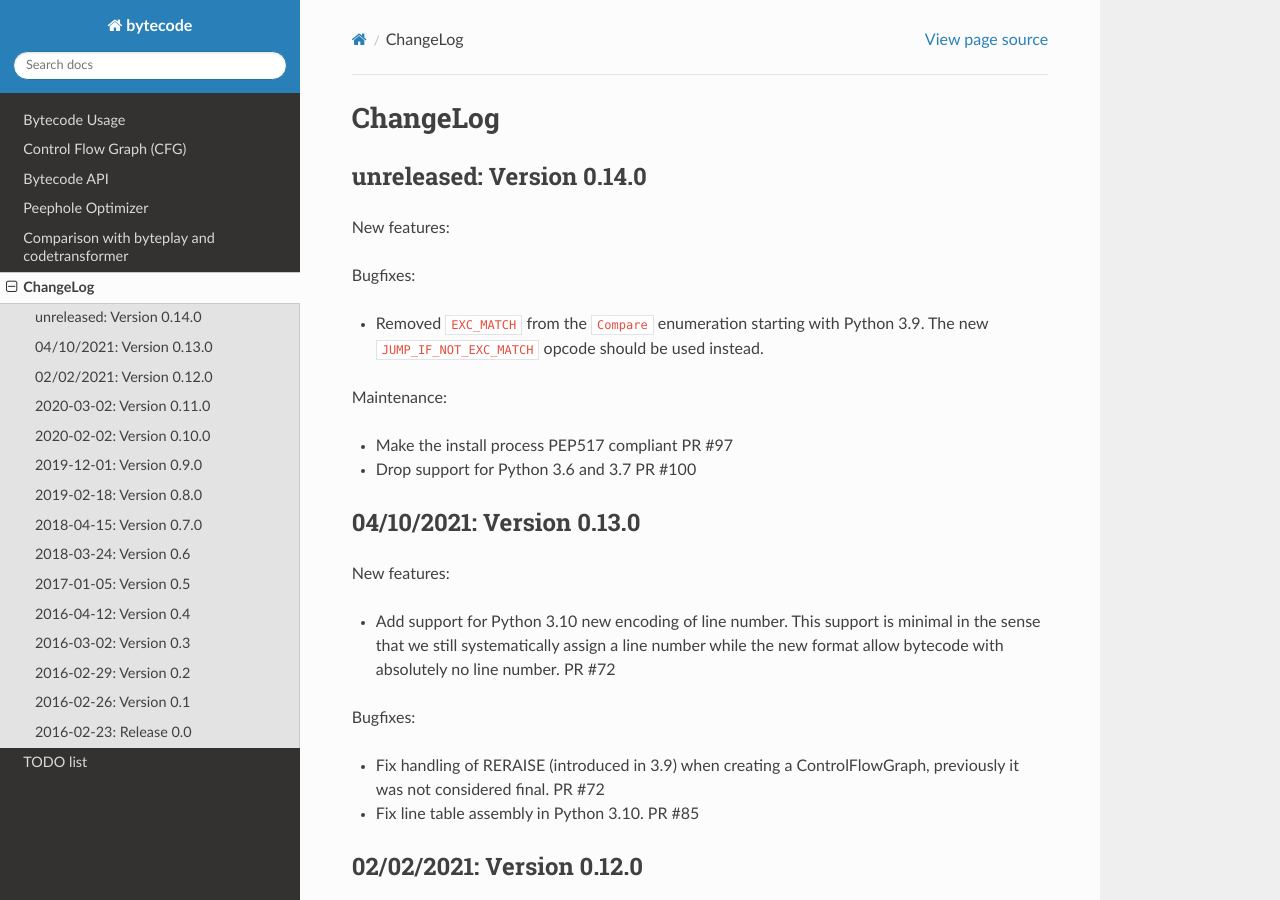
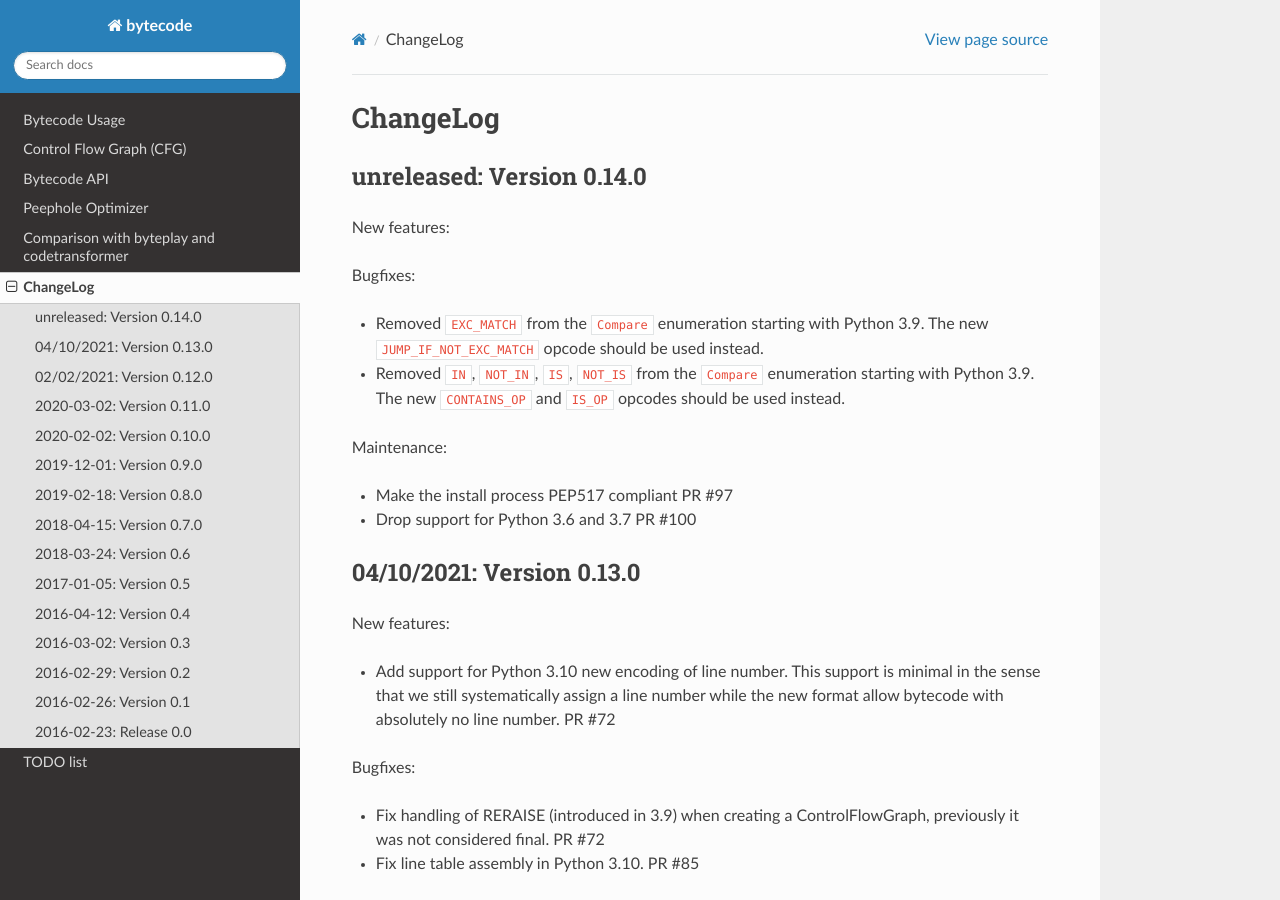
Before and after one commit to MatthieuDartiailh/bytecode, a Sphinx documentation site: the page built from doc/changelog.rst, in a window 1280 px wide and 900 px high. Built offline with Sphinx 7.4.7 and the Read the Docs theme 2.0.0, drawn with Linux system fonts in a browser that asks for light colours; the version number could not be read and is left out.

Commit message:
fix: exclude IS, NOT_IS, IN, NOT_IN from Compare enum in Python>=3.9
Python 3.9 introduced the new opcodes CONTAINS_OP and IS_OP to perform
`in` and `is` comparisons, instead of dedicated values for the argument
to the ``COMPARE_OP`` instruction.

Fixes #101.

```diff
--- a/doc/changelog.rst
+++ b/doc/changelog.rst
@@ -11,6 +11,10 @@ Bugfixes:
 
 - Removed ``EXC_MATCH`` from the ``Compare`` enumeration starting with Python
   3.9. The new ``JUMP_IF_NOT_EXC_MATCH`` opcode should be used instead.
+
+- Removed ``IN``, ``NOT_IN``, ``IS``, ``NOT_IS`` from the ``Compare``
+  enumeration starting with Python 3.9. The new ``CONTAINS_OP`` and ``IS_OP``
+  opcodes should be used instead.
 
 Maintenance:
 
```
Also changed, not shown: 1 other file.
